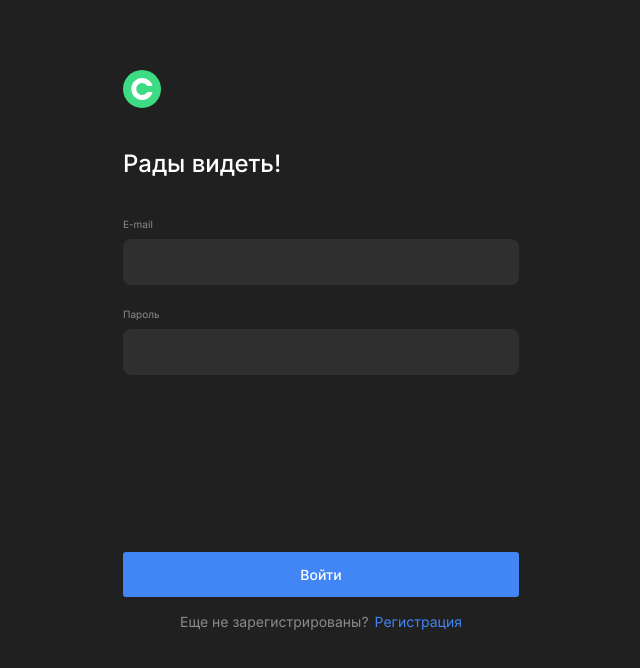
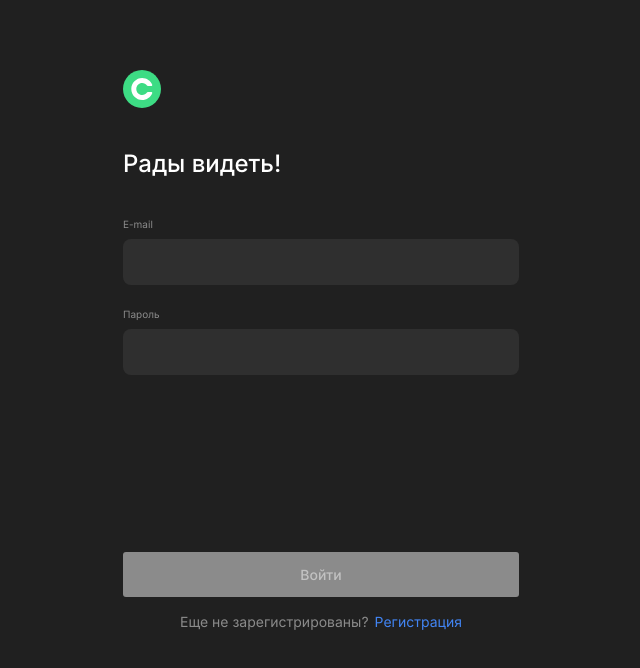
Before and after one commit to forestpk13/movies-explorer-frontend, a React (Create React App) app: page /signin in a window 1280 px wide. Shown: the top 668 px of the page, without its empty margins (319-959 px from the left). Built offline with nearby package versions, Linux system fonts and the light colour scheme; no server answers.

Commit message:
form validation fix and regular expressions fixed

```diff
--- a/src/components/Form/Form.css
+++ b/src/components/Form/Form.css
@@ -47,6 +47,13 @@
   padding: 0;
 }
 
+.form__submit-button:disabled {
+  cursor: not-allowed;
+  background-color: var(--textcolor-grey);
+  color: #C2C2C2;
+}
+
+
 @media screen and (max-width: 500px) {
   .form__submit-button {
     font-size: 12px;
--- a/src/components/Form/Form.jsx
+++ b/src/components/Form/Form.jsx
@@ -2,7 +2,7 @@
 import { useContext, useEffect } from 'react';
 import { CurrentUserContext } from '../../contexts/CurrentUserContext';
 import FormInput from '../FormInput/FormInput';
-import { EMAIL_REGEXP } from '../../utils/constants';
+import { EMAIL_REGEXP, NAME_REGEXP } from '../../utils/constants';
 import useValidationOfForm from '../../utils/hooks/useValidationOfForm';
 import './Form.css';
 
@@ -47,6 +47,7 @@ function Form({ onSubmit, page }) {
         title='Имя'
         type='text'
         isProfilePage={isProfilePage}
+        pattern={NAME_REGEXP}
         required
         minLength='3'
       />}
--- a/src/utils/constants.js
+++ b/src/utils/constants.js
@@ -1,7 +1,8 @@
 export const pagesWithHeader = ['/', '/movies', '/saved-movies', '/profile'];
 export const pagesWithFooter = ['/', '/movies', '/saved-movies'];
 
-export const EMAIL_REGEXP = '[A-z0-9_.-]{1,}@[A-z0-9_.-]{1,}[.][A-z]{2,6}';
+export const EMAIL_REGEXP = '[a-zA-Z0-9_.\\-]{1,}@[a-zA-Z0-9_.\\-]{1,}\\.[a-zA-Z]{2,6}';
+export const NAME_REGEXP =  '[a-zA-Zа-яА-Я\\s\\-]+';
 
 export const moviesListTemp = [
   {
```
